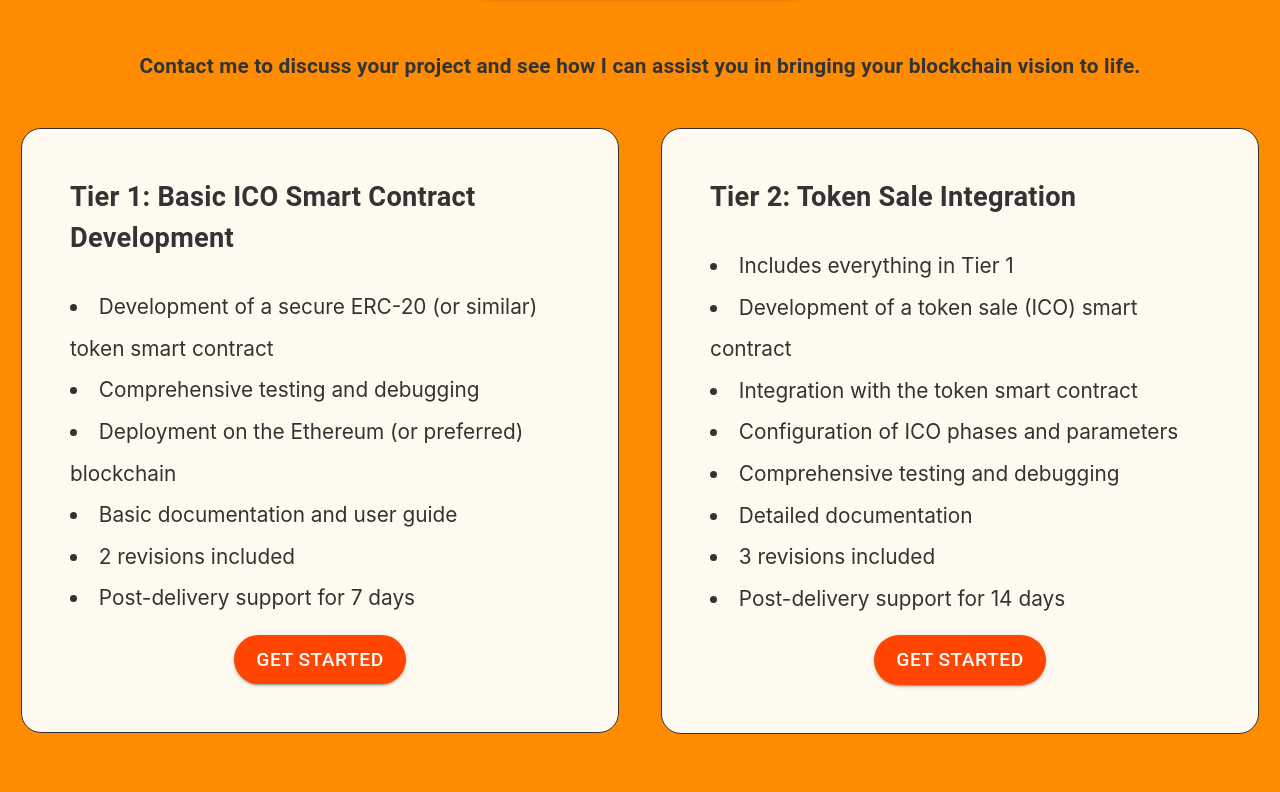
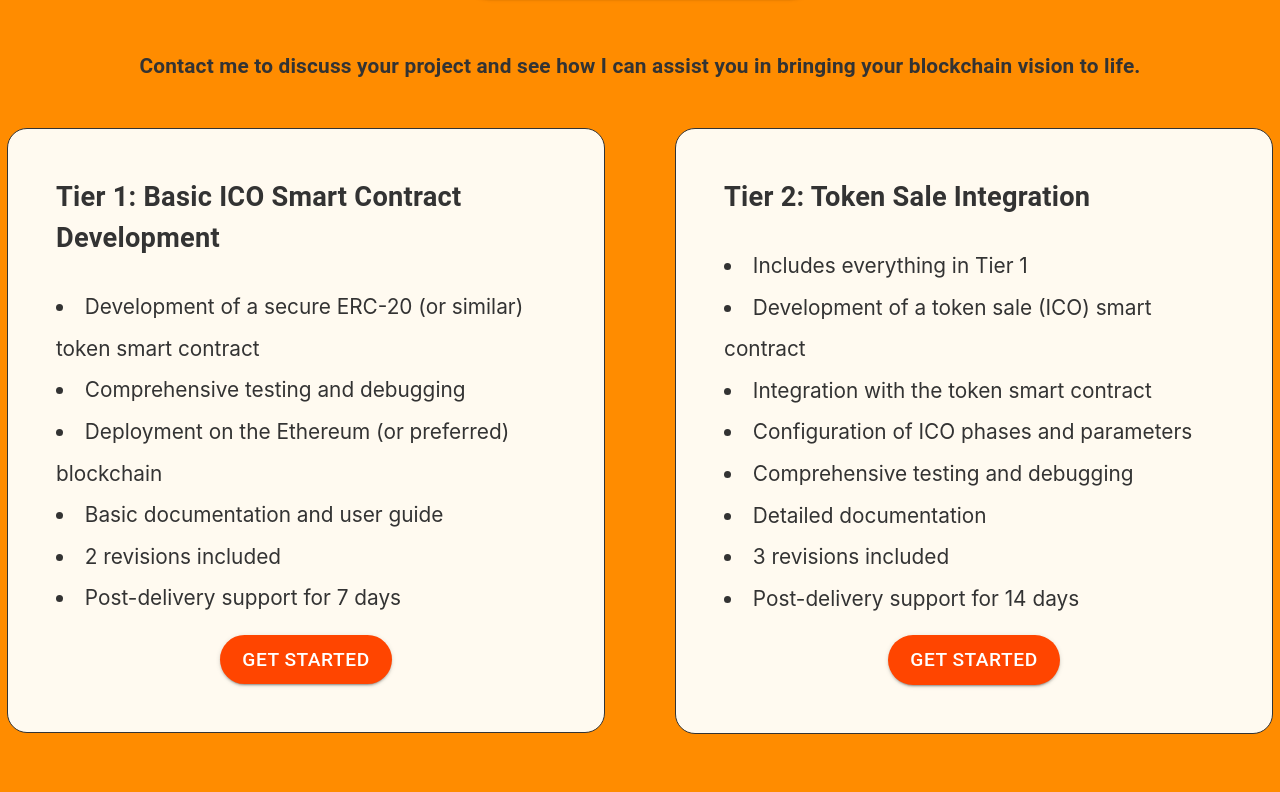
Before and after one commit to muratcan-yuksel/ico-page, a React (Vite) app: page / in a window 1280 px wide. Shown: the part 768-1560 px from the top of the page. Built offline with nearby package versions, Linux system fonts and the light colour scheme.

Commit message:
fix services boxes1 git push origin main

```diff
--- a/src/components/Services.jsx
+++ b/src/components/Services.jsx
@@ -45,10 +45,7 @@ const Services = () => (
   <Box
     sx={{
       display: "flex",
-      flexDirection: {
-        xs: "column",
-        lg: "row",
-      },
+      flexDirection: "column",
       flexWrap: "wrap",
       justifyContent: "space-around",
       alignItems: "center",
@@ -57,6 +54,21 @@ const Services = () => (
         lg: "70px 0",
       },
       width: "100%",
+    }}
+  >
+    <Box
+      sx={{
+        display: "flex",
+        flexDirection: {
+          xs: "column",
+          lg: "row",
+        },
+        justifyContent: "center",
+        alignItems: "center",
+        gap: {
+          xs: "20px",
+          lg: "70px",
+        },
       }}
     >
       {serviceTiers.map((tier, index) => (
@@ -74,7 +86,7 @@ const Services = () => (
 
             marginBottom: "20px",
             width: {
-            xs: "80%",
+              xs: "70%",
               lg: "500px",
             },
             display: "flex",
@@ -140,6 +152,7 @@ const Services = () => (
           </Box>
         </Box>
       ))}
+    </Box>
     <Box
       sx={{
         bgcolor: "#FFFAF0",
@@ -149,7 +162,7 @@ const Services = () => (
         minHeight: "600px",
         marginBottom: "20px",
         width: {
-          xs: "80%",
+          xs: "70%",
           lg: "500px",
         },
         display: "flex",
```
Lines whose indentation alone changed are shown as unchanged.
